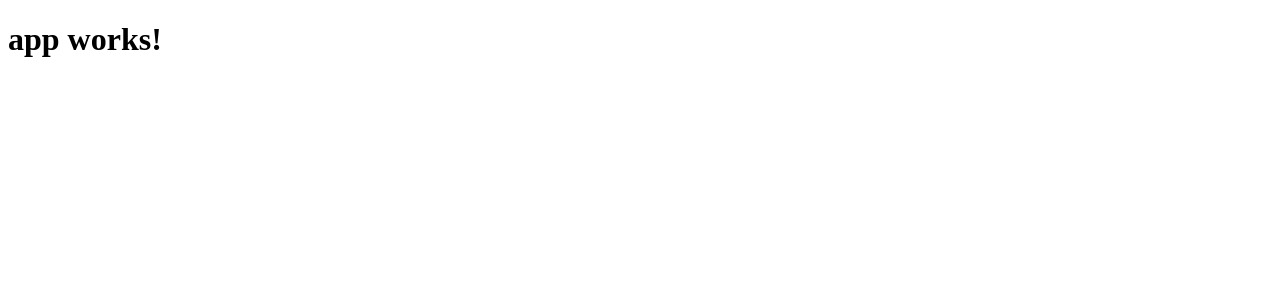
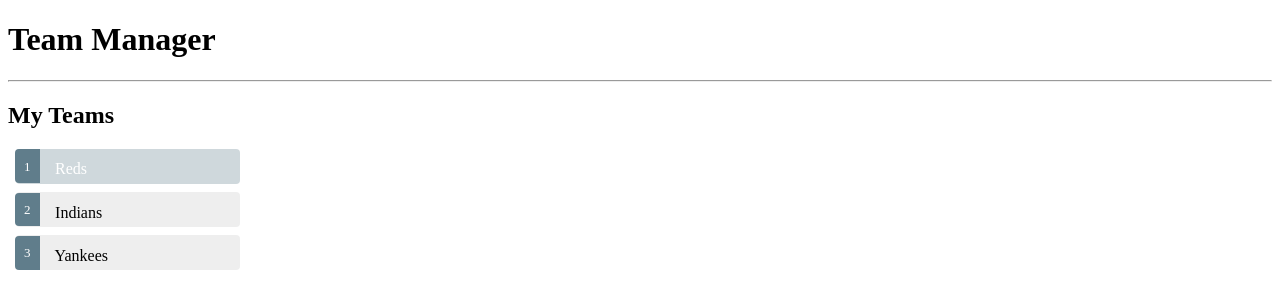
Before and after one commit to ng-columbus/ng2-modules, an Angular app: page /team in a window 1280 px wide. Shown: the top 308 px of the page. Built offline with nearby package versions, Linux system fonts and the light colour scheme.

Commit message:
Added Team Feature Module

```diff
--- a/src/app/app.component.html
+++ b/src/app/app.component.html
@@ -1,3 +1,5 @@
 <h1>
   {{title}}
 </h1>
+<hr>
+<ngc-team></ngc-team>
--- a/src/app/app.component.ts
+++ b/src/app/app.component.ts
@@ -6,5 +6,5 @@
   styleUrls: ['./app.component.css']
 })
 export class AppComponent {
-  title = 'app works!';
+  title = 'Team Manager';
 }
--- a/src/app/app.module.ts
+++ b/src/app/app.module.ts
@@ -3,11 +3,15 @@
 import { FormsModule } from '@angular/forms';
 
 import { AppComponent } from './app.component';
+import {TeamModule} from "./team/team.module";
 
 @NgModule({
   imports: [
     BrowserModule,
-    FormsModule
+    FormsModule,
+
+    // importing TeamModule makes its exports and providers items available
+    TeamModule
   ],
 
   declarations: [
--- /dev/null
+++ b/src/app/team/team.component.css
@@ -0,0 +1,47 @@
+.selected {
+  background-color: #CFD8DC !important;
+  color: white;
+}
+.team {
+  margin: 0 0 2em 0;
+  list-style-type: none;
+  padding: 0;
+  width: 15em;
+}
+.team li {
+  cursor: pointer;
+  position: relative;
+  left: 0;
+  background-color: #EEE;
+  margin: .5em;
+  padding: .3em 0;
+  height: 1.6em;
+  border-radius: 4px;
+}
+.team li.selected:hover {
+  background-color: #BBD8DC !important;
+  color: white;
+}
+.team li:hover {
+  color: #607D8B;
+  background-color: #DDD;
+  left: .1em;
+}
+.team .text {
+  position: relative;
+  top: -3px;
+}
+.team .badge {
+  display: inline-block;
+  font-size: small;
+  color: white;
+  padding: 0.8em 0.7em 0 0.7em;
+  background-color: #607D8B;
+  line-height: 1em;
+  position: relative;
+  left: -1px;
+  top: -4px;
+  height: 1.8em;
+  margin-right: .8em;
+  border-radius: 4px 0 0 4px;
+}
--- /dev/null
+++ b/src/app/team/team.component.html
@@ -0,0 +1,10 @@
+<h2>My Teams</h2>
+<ul class="team">
+  <li
+    *ngFor="let team of teams"
+    (click)="onSelect(team)"
+    [class.selected]="team === selectedTeam"
+  >
+    <span class="badge">{{team.id}}</span> {{team.name}}
+  </li>
+</ul>
--- /dev/null
+++ b/src/app/team/team.component.ts
@@ -0,0 +1,30 @@
+import { Component, OnInit } from '@angular/core';
+import {Team} from './team';
+import {TeamService} from "./team.service";
+
+@Component({
+  selector: 'ngc-team',
+  templateUrl: './team.component.html',
+  styleUrls: ['./team.component.css'],
+  providers: [TeamService]
+})
+export class TeamComponent implements OnInit {
+  teams: Array<Team>;
+  selectedTeam: Team;
+
+  /**
+   * Inject teamService into this component
+   * @param teamService
+   */
+  constructor(private teamService: TeamService) { }
+
+  ngOnInit() {
+    this.teams = this.teamService.getTeams();
+    this.selectedTeam = this.teams[0];
+  }
+
+  onSelect(team: Team): void {
+    this.selectedTeam = team;
+  };
+
+}
--- /dev/null
+++ b/src/app/team/team.module.ts
@@ -0,0 +1,17 @@
+import { NgModule } from '@angular/core';
+import { CommonModule } from '@angular/common';
+import { TeamComponent } from './team.component';
+import {TeamService} from './team.service';
+
+/**
+ * Feature module for Team class
+ */
+@NgModule({
+  imports: [
+    CommonModule  // This module contains default directives provided by angular (NgIf, NgStyle, etc)
+  ],
+  declarations: [TeamComponent],
+  exports: [TeamComponent],
+  providers: [TeamService]
+})
+export class TeamModule { }
--- /dev/null
+++ b/src/app/team/team.service.ts
@@ -0,0 +1,15 @@
+import { Injectable } from '@angular/core';
+import {Team, TEAMS} from "./team";
+
+@Injectable()
+export class TeamService {
+
+  constructor() {
+    console.log('constructing TeamService');
+  }
+
+  getTeams(): Array<Team> {
+    return TEAMS;
+  }
+
+}
--- /dev/null
+++ b/src/app/team/team.ts
@@ -0,0 +1,12 @@
+export class Team {
+  id: number;
+  city: string;
+  name: string;
+}
+
+
+export const TEAMS: Team[] = [
+  { id: 1, city: 'Cincinnati', name: 'Reds' },
+  { id: 2, city: 'Cleveland', name: 'Indians' },
+  { id: 3, city: 'New York', name: 'Yankees' }
+];
```
